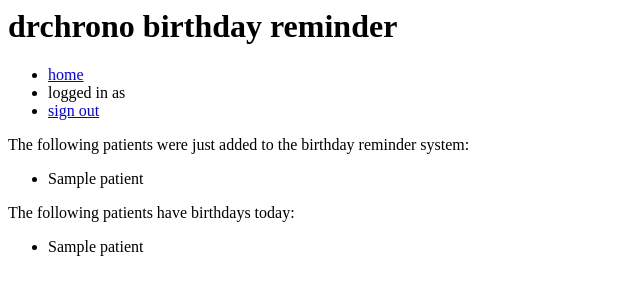
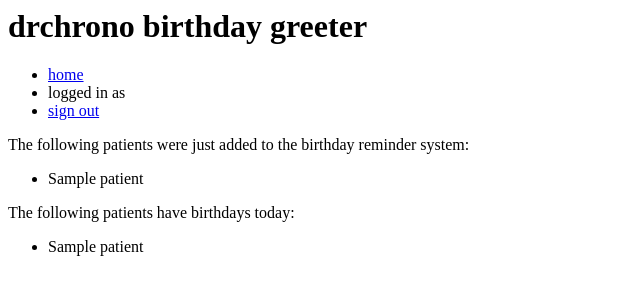
Before and after one commit to stevula/drchrono_bday_greeter, a Django app: template patients/templates/patients/patient_list.html in a window 1280 px wide. Shown: the top 300 px of the page, without its empty margins (0-640 px from the left). Run offline with Django 3.2, Linux system fonts and the light colour scheme; the template is opened without the code that fills it: most values are stand-ins (such as "Sample title", 1, 10 or a date in 2020).

Commit message:
Change main header

```diff
--- a/patients/templates/patients/base.html
+++ b/patients/templates/patients/base.html
@@ -1,5 +1,5 @@
 <header>
-    <h1>drchrono birthday reminder</h1>
+    <h1>drchrono birthday greeter</h1>
 
     <nav>
         <ul>
```
